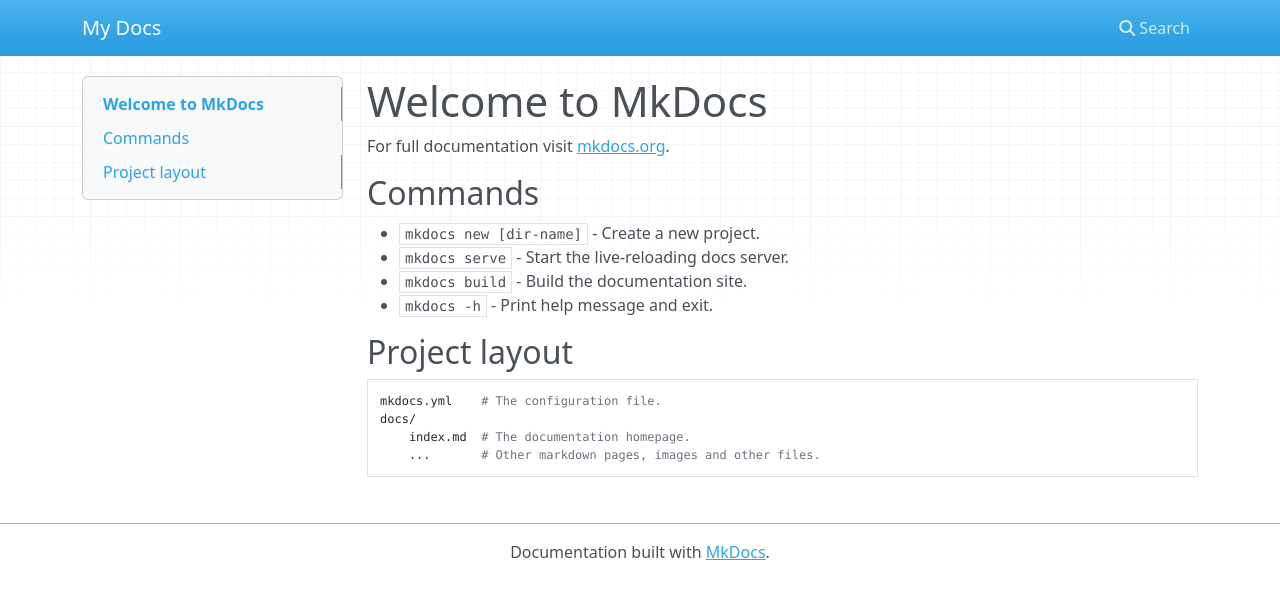
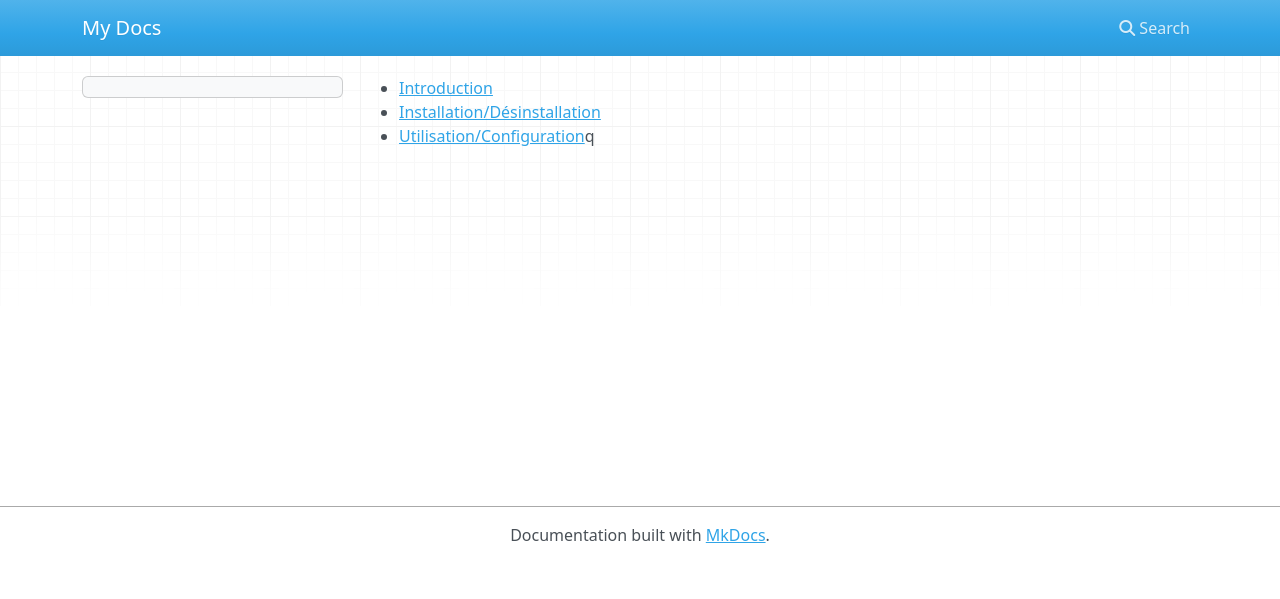
Before and after one commit to Simplon-hdf/cheatsheet-ohmyzsh-p5, an MkDocs documentation site: the page built from docs/index.md, in a window 1280 px wide. Shown: the top 599 px of the page. Built offline with MkDocs 1.6.1, drawn with Linux system fonts in a browser that asks for light colours; nearby versions of some CDN libraries.

Commit message:
docs(index.md): Add skeleton summary

```diff
--- a/docs/index.md
+++ b/docs/index.md
@@ -1,17 +1,3 @@
-# Welcome to MkDocs
-
-For full documentation visit [mkdocs.org](https://www.mkdocs.org).
-
-## Commands
-
-* `mkdocs new [dir-name]` - Create a new project.
-* `mkdocs serve` - Start the live-reloading docs server.
-* `mkdocs build` - Build the documentation site.
-* `mkdocs -h` - Print help message and exit.
-
-## Project layout
-
-    mkdocs.yml    # The configuration file.
-    docs/
-        index.md  # The documentation homepage.
-        ...       # Other markdown pages, images and other files.
+- [Introduction](https://example.com)
+- [Installation/Désinstallation]()
+- [Utilisation/Configuration]()q
```
